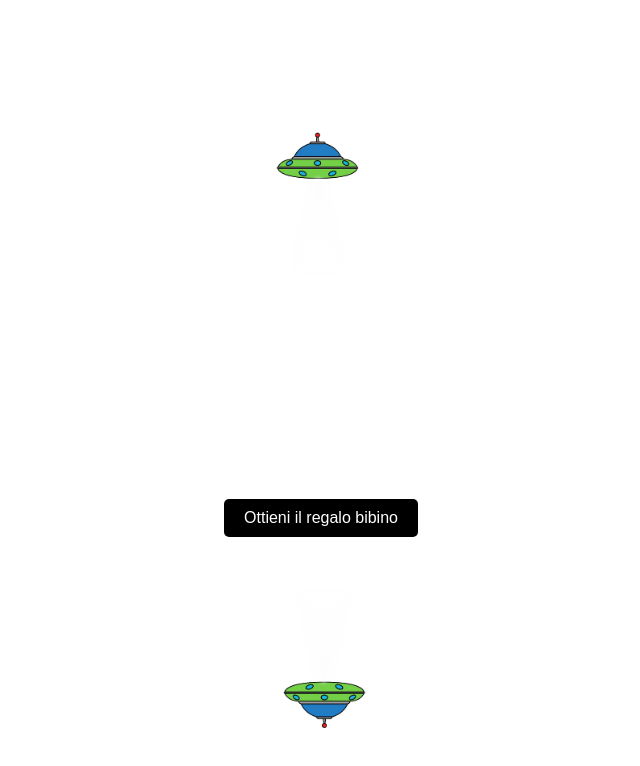
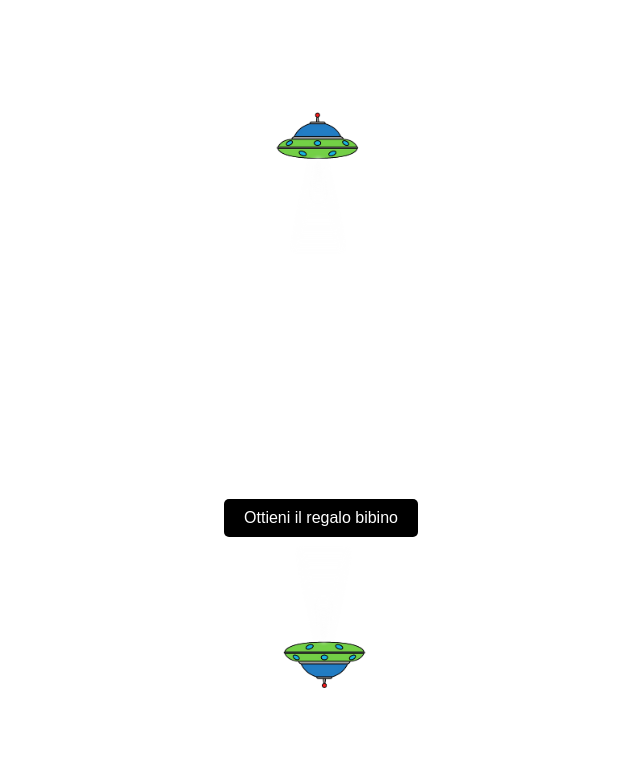
Before and after one commit to fabih1996/fabih1996.github.io, a plain HTML site: page index.html in a window 1280 px wide. Shown: the whole page, without its empty margins (319-959 px from the left). Drawn offline with Linux system fonts and the light colour scheme.

Commit message:
Add files via upload

```diff
--- a/styles.css
+++ b/styles.css
@@ -22,7 +22,7 @@ body {
     text-align: center;
     max-width: 600px;
     margin: auto;
-    padding: 20px;
+    padding: 80px 20px; /* Aumenta il padding sopra e sotto per spaziare meglio le astronavi */
 }
 
 .top-image, .bottom-image {
@@ -32,19 +32,19 @@ body {
 }
 
 .top-image {
-    top: -120px; /* Posiziona sopra la sezione .container */
-    left: 50%;
-    transform: translateX(-50%);
+    top: -80px; /* Posiziona sopra la sezione .container */
+    left: calc(50% - 50px); /* Centro l'immagine rispetto al centro del contenitore */
 }
 
 .bottom-image {
-    bottom: -180px; /* Sposta più in basso rispetto alla versione precedente */
-    left: 50%;
-    transform: translateX(-50%);
+    bottom: -80px; /* Posiziona sotto la sezione .container */
+    left: calc(50% - 50px); /* Centro l'immagine rispetto al centro del contenitore */
 }
 
 .content {
     margin-top: 40px; /* Spazio tra le immagini e il contenuto */
+    position: relative; /* Aggiunto per gestire lo z-index */
+    z-index: 2; /* Assicura che il contenuto sia davanti alle immagini delle astronavi */
 }
 
 h1 {
```
